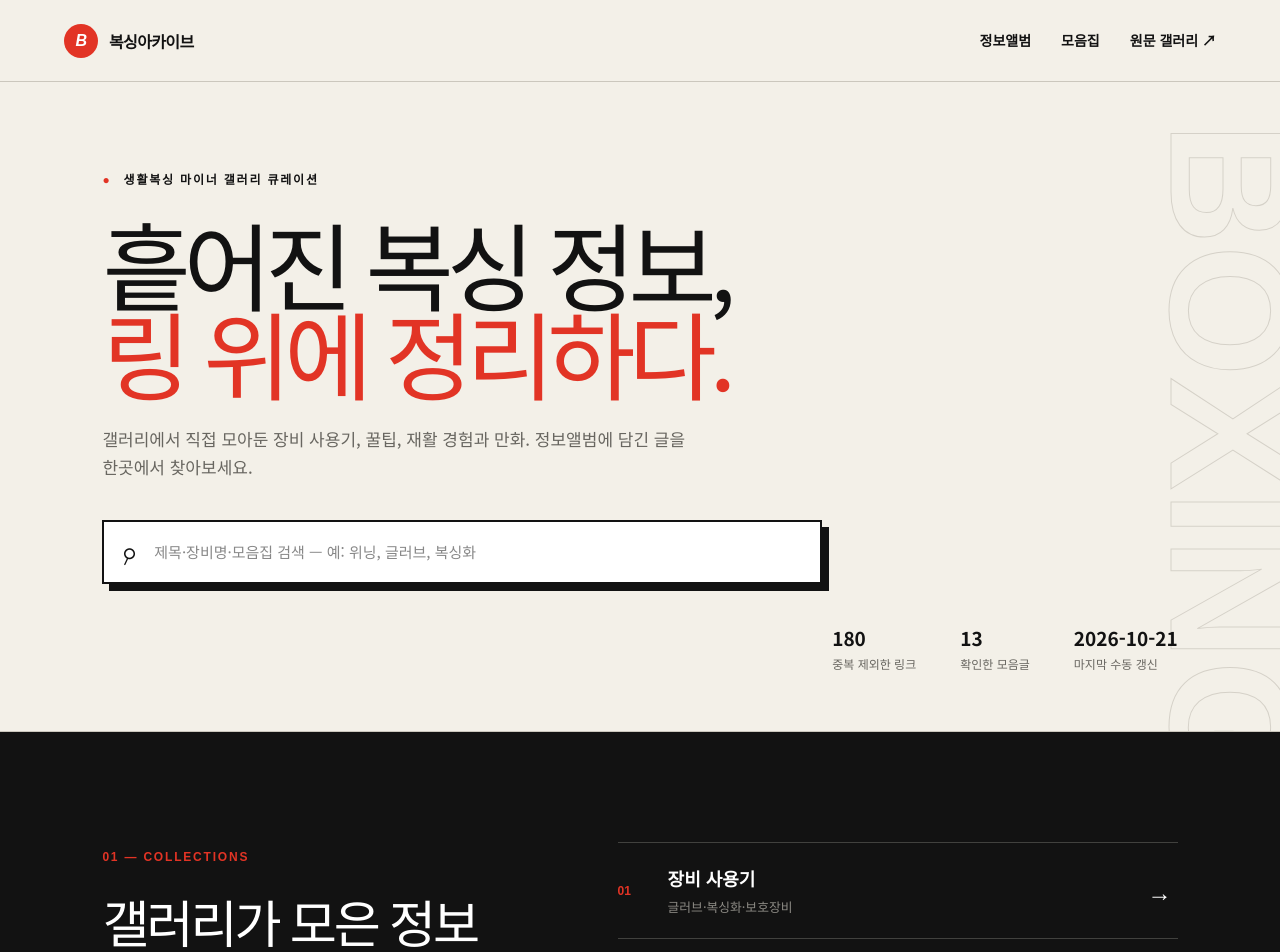
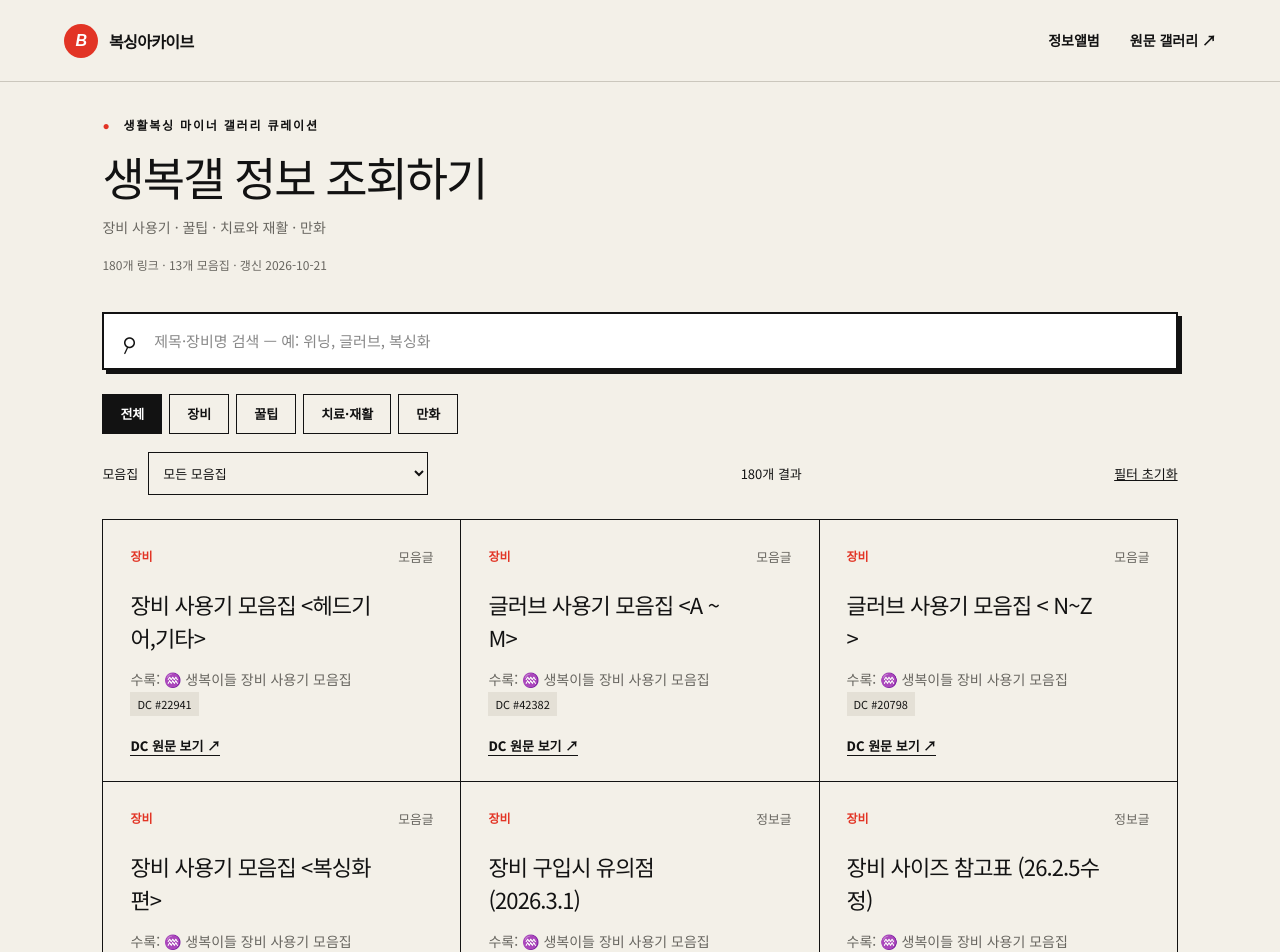
Before and after one commit to barn-burning/boxing-archive, a Next.js app: page / in a window 1280 px wide. Shown: the top 952 px of the page. Built offline with nearby package versions, Linux system fonts and the light colour scheme.

Commit message:
Simplify album heading and keep search next to results

```diff
--- a/app/album.css
+++ b/app/album.css
@@ -1 +1,2 @@
 .album-toolbar{display:flex;align-items:center;gap:20px;justify-content:space-between;flex-wrap:wrap;margin:0 0 24px;font-size:13px}.album-toolbar label{display:flex;align-items:center;gap:10px;max-width:100%}.album-toolbar select{max-width:65vw;background:transparent;border:1px solid #121212;padding:10px;font:inherit}.album-toolbar button{border:0;background:transparent;text-decoration:underline;cursor:pointer}.provenance{overflow-wrap:anywhere}article{padding-bottom:65px!important;height:auto}article h3{overflow-wrap:anywhere}button:focus-visible,a:focus-visible,input:focus-visible,select:focus-visible{outline:3px solid #e23425;outline-offset:4px}
+.hero{min-height:0;padding:38px 8vw 25px;border-bottom:0}.hero:after{display:none}.hero h1{font-size:clamp(28px,4vw,46px);line-height:1.25;margin:16px 0 10px;letter-spacing:-.045em}.hero>p{font-size:14px;margin:0 0 12px}.album-meta{color:#686660;font-size:12px}.library{padding:12px 8vw 60px;scroll-margin-top:20px}.library .search{margin:0;width:100%;height:58px;box-shadow:4px 4px 0 #121212}.library .filters{margin:24px 0 18px}.library article{min-height:250px}.library article h3{margin-top:22px}@media(max-width:900px){.hero{min-height:0;padding:28px 6vw 20px}.hero h1{font-size:34px}.library{padding:12px 6vw 45px}}@media(max-width:580px){.hero{padding:24px 5vw 18px}.hero h1{font-size:28px}.library{padding:10px 5vw 35px}.library .search input{font-size:13px}}
--- a/app/page.tsx
+++ b/app/page.tsx
@@ -18,20 +18,15 @@ export default function Home() {
   ), [category, query, collection]);
   function reset() { setCategory("전체"); setQuery(""); setCollection(""); }
   return <main>
-    <header className="topbar"><a className="brand" href="#top"><span className="mark">B</span><span>복싱아카이브</span></a><nav><a href="#guides">정보앨범</a><a href="#start">모음집</a><a href={gallery} target="_blank" rel="noopener noreferrer">원문 갤러리 ↗</a></nav></header>
+    <header className="topbar"><a className="brand" href="#top"><span className="mark">B</span><span>복싱아카이브</span></a><nav><a href="#guides">정보앨범</a><a href={gallery} target="_blank" rel="noopener noreferrer">원문 갤러리 ↗</a></nav></header>
     <section className="hero" id="top">
       <div className="eyebrow"><span>●</span> 생활복싱 마이너 갤러리 큐레이션</div>
-      <h1>흩어진 복싱 정보,<br/><em>링 위에 정리하다.</em></h1>
-      <p>갤러리에서 직접 모아둔 장비 사용기, 꿀팁, 재활 경험과 만화. 정보앨범에 담긴 글을 한곳에서 찾아보세요.</p>
-      <label className="search"><span>⌕</span><input aria-label="정보 검색" placeholder="제목·장비명·모음집 검색 — 예: 위닝, 글러브, 복싱화" value={query} onChange={e => setQuery(e.target.value)}/></label>
-      <div className="stats"><div><strong>{activePosts.length}</strong><span>중복 제외한 링크</span></div><div><strong>{album.collections.length}</strong><span>확인한 모음글</span></div><div><strong>{album.updatedAt.slice(0,10)}</strong><span>마지막 수동 갱신</span></div></div>
-    </section>
-    <section className="start" id="start">
-      <div><span className="section-no">01 — COLLECTIONS</span><h2>갤러리가 모은 정보</h2><p>운영자가 정리한 모음글을 따라 수집합니다.<br/>주제를 선택해 관련 글을 찾아보세요.</p></div>
-      <div className="steps">{[["장비", "장비 사용기", "글러브·복싱화·보호장비"], ["꿀팁", "복싱 꿀팁", "기본·훈련·실전"], ["치료·재활", "치료와 재활", "갤러리 이용자의 경험담"], ["만화", "복싱 만화", "생복이들의 카툰"]].map((s,i) => <a key={s[0]} href="#guides" onClick={() => { reset(); setCategory(s[0]); }}><b>0{i+1}</b><span><strong>{s[1]}</strong><small>{s[2]}</small></span><i>→</i></a>)}</div>
+      <h1>생복갤 정보 조회하기</h1>
+      <p>장비 사용기 · 꿀팁 · 치료와 재활 · 만화</p>
+      <small className="album-meta">{activePosts.length}개 링크 · {album.collections.length}개 모음집 · 갱신 {album.updatedAt.slice(0,10)}</small>
     </section>
     <section className="library" id="guides">
-      <div className="section-head"><div><span className="section-no">02 — ARCHIVE</span><h2>정보앨범</h2></div><p>모음글 본문에 연결된 실제 게시물입니다.<br/>카드에서 DC 원문으로 바로 이동하세요.</p></div>
+      <label className="search"><span aria-hidden="true">⌕</span><input aria-label="정보 검색" placeholder="제목·장비명 검색 — 예: 위닝, 글러브, 복싱화" value={query} onChange={e => setQuery(e.target.value)}/></label>
       <div className="filters" role="group" aria-label="카테고리">{categories.map(c => <button key={c} className={category === c ? "active" : ""} aria-pressed={category === c} onClick={() => { setCategory(c); setCollection(""); }}>{c}</button>)}</div>
       <div className="album-toolbar"><label>모음집 <select value={collection} onChange={e => setCollection(e.target.value)}><option value="">모든 모음집</option>{album.collections.filter(c => category === "전체" || c.category === category).map(c => <option value={c.id} key={c.id}>{c.title}</option>)}</select></label><span role="status">{filtered.length}개 결과</span><button onClick={reset}>필터 초기화</button></div>
       <div className="grid">{filtered.map(p => <article key={p.id}>
@@ -41,7 +36,6 @@ export default function Home() {
       </article>)}</div>
       {!filtered.length && <div className="empty">검색 결과가 없습니다. 다른 단어로 찾아보세요.</div>}
     </section>
-    <section className="note"><span>!</span><p><strong>갤러리의 경험을 연결합니다</strong>생활복싱 정보앨범에서 선정한 링크를 수동으로 갱신합니다. 제목과 수록 모음집을 제공하며 내용은 원문에서 확인할 수 있습니다. 치료·재활 글은 이용자의 개인 경험입니다.</p><a href={album.sourceUrl} target="_blank" rel="noopener noreferrer">정보앨범 원본 ↗</a></section>
     <footer><a className="brand" href="#top"><span className="mark">B</span><span>복싱아카이브</span></a><p>Keep your hands up. Keep learning.</p><small>© 2026 BOXING ARCHIVE</small></footer>
   </main>;
 }
```
